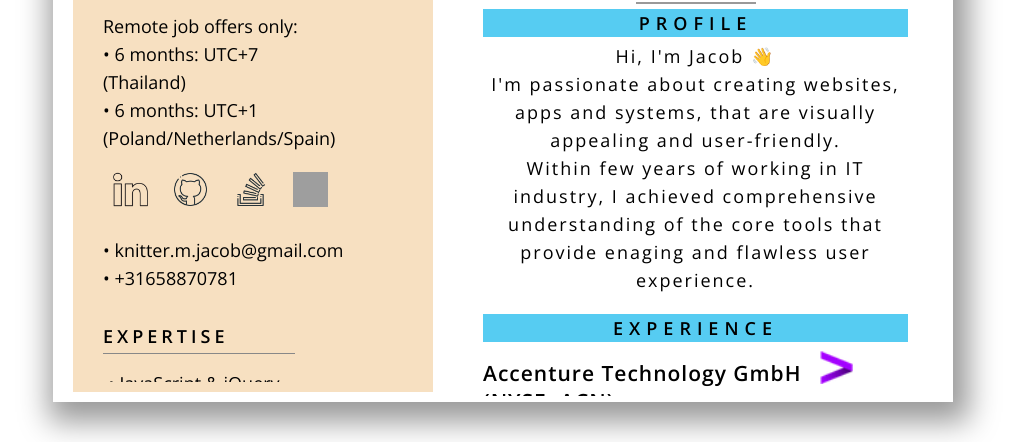
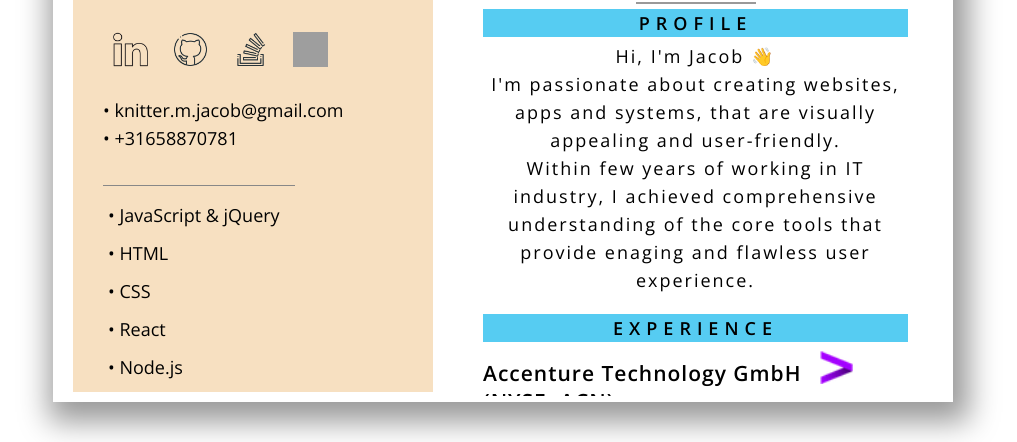
Before and after one commit to knitterJ/knitterj.github.io, a plain HTML site: page index.html in a window 1280 px wide. Shown: the part 358-800 px from the top of the page, without its empty margins (137-1154 px from the left). Drawn offline with nearby package versions, Linux system fonts and the light colour scheme; grey boxes are pictures that could not be loaded.

Commit message:
coding challenge daily D4

```diff
--- a/index.html
+++ b/index.html
@@ -27,8 +27,9 @@
             </div>
         </div>
             <div class="info">
-                <p class="rela-block intro">Remote job offers only:<br>
-                • 6 months: UTC+7<br>(Thailand) <br>• 6 months: UTC+1 (Poland/Netherlands/Spain)</p><br>
+                <!-- <p class="rela-block intro">Remote job offers only:<br>
+                • 6 months: UTC+7<br>(Thailand) <br>• 6 months: UTC+1 (Poland/Netherlands/Spain)</p><br> -->
+                </br>
                 <a class="rela-block social linked-in" href="https://www.linkedin.com/in/knitterj/"></a>
                 <a class="rela-block social github" href="https://github.com/knitterJ"></a>
                 <a class="rela-block social stack" href="https://stackoverflow.com/users/6807182/jacobtheknitter"></a>
```
